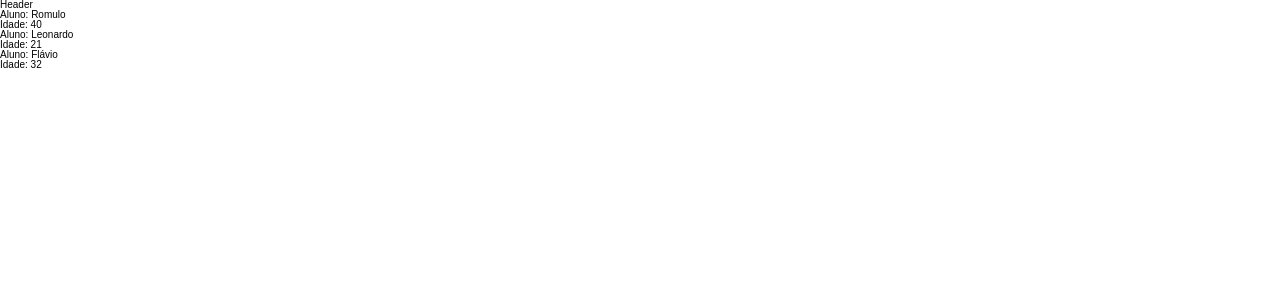
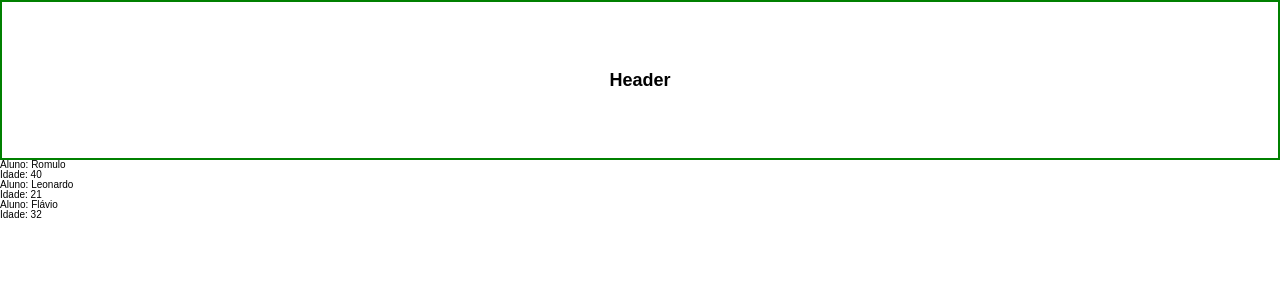
Before and after one commit to romulorosafullstack/2025-react-sujeito-programador, a React (Vite) app: page / in a window 1280 px wide. Shown: the top 300 px of the page. Built offline with nearby package versions, Linux system fonts and the light colour scheme.

Commit message:
componencomponent header com import css

```diff
--- /dev/null
+++ b/src/components/Header/header.css
@@ -0,0 +1,14 @@
+.header__wrapper{
+  align-items: center;
+  border: 2px solid green;
+  display: flex;
+  height: 20vh;
+  justify-content: center;
+  width: 100vw;
+}
+
+.header__title{
+  font-size: 18px;
+  font-weight: 700;
+  text-align: center;
+}
--- a/src/components/Header/index.tsx
+++ b/src/components/Header/index.tsx
@@ -1,7 +1,12 @@
-export function Header(){
+//import o css
+import './header.css'
+
+// Crio o component/função Header
+// export - para ser usado em outros componentes
+export function Header() {
   return (
-    <header>
-      <h1>Header</h1>
+    <header className='header__wrapper'>
+      <h1 className='header__title'>Header</h1>
     </header>
   );
 }
```
